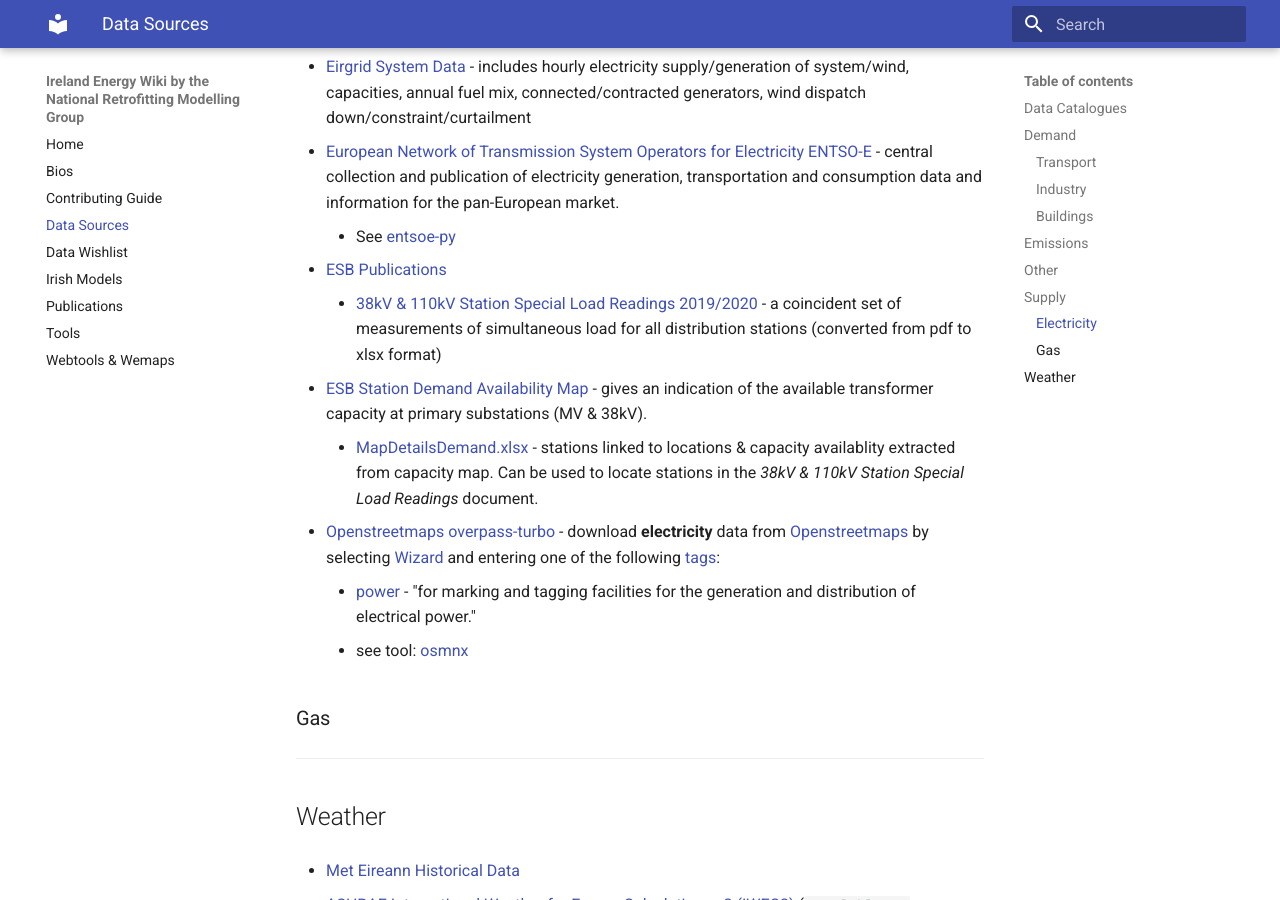
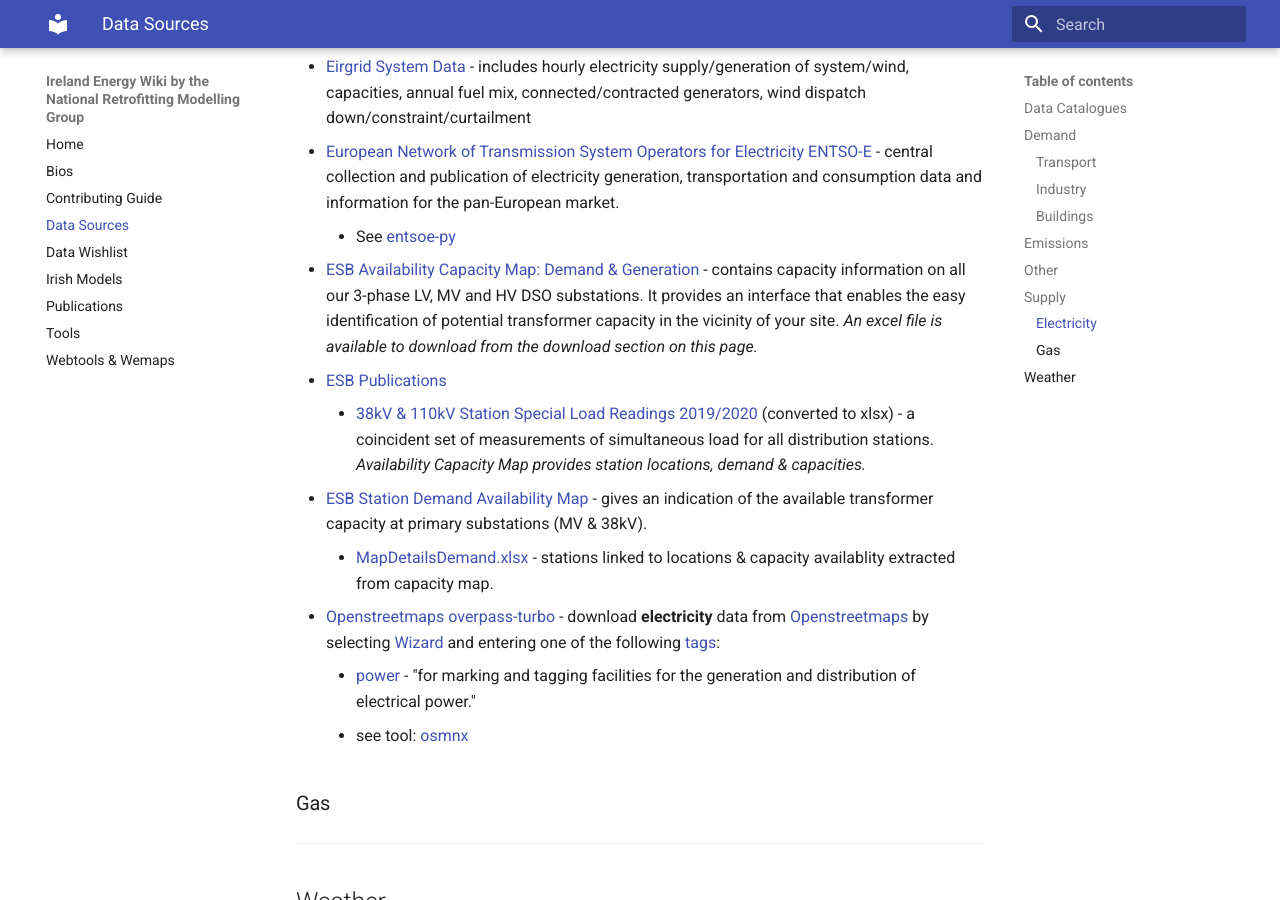
Before and after one commit to energy-modelling-ireland/wiki, an MkDocs documentation site: the page built from docs/Data-Sources.md, in a window 1280 px wide and 900 px high, scrolled down 3868 px. Built offline with MkDocs 1.6.1 and Material for MkDocs 9.7.7, drawn with Linux system fonts in a browser that asks for light colours.

Commit message:
Add ESB Availability Capacity Map Data link (#85)
Highly detailed data on 3-phase LV, MV and HV DSO substation
capacities, locations, loads & remaining capacities

```diff
--- a/docs/Data-Sources.md
+++ b/docs/Data-Sources.md
@@ -125,11 +125,13 @@
 - [European Network of Transmission System Operators for Electricity ENTSO-E](https://www.entsoe.eu/) - central collection and publication of electricity generation, transportation and consumption data and information for the pan-European market.
     - See [entsoe-py](Tools.md)
 
+- [ESB Availability Capacity Map: Demand & Generation](https://www.esbnetworks.ie/new-connections/generator-connections/network-capacity-map) - contains capacity information on all our 3-phase LV, MV and HV DSO substations. It provides an interface that enables the easy identification of potential transformer capacity in the vicinity of your site. *An excel file is available to download from the download section on this page.*
+
 - [ESB Publications](https://www.esbnetworks.ie/tns/publications)
-    - [38kV & 110kV Station Special Load Readings 2019/2020](https://zenodo.org/record/4446588) - a coincident set of measurements of simultaneous load for all distribution stations (converted from pdf to xlsx format)
+    - [38kV & 110kV Station Special Load Readings 2019/2020](https://zenodo.org/record/4446588) (converted to xlsx) - a coincident set of measurements of simultaneous load for all distribution stations. *Availability Capacity Map provides station locations, demand & capacities.*
 
 - [ESB Station Demand Availability Map](https://www.esbnetworks.ie/demand-availability-capacity-map) - gives an indication of the available transformer capacity at primary substations (MV & 38kV).
-    - [MapDetailsDemand.xlsx](https://zenodo.org/record/4495334) - stations linked to locations & capacity availablity extracted from capacity map.  Can be used to locate stations in the *38kV & 110kV Station Special Load Readings* document.
+    - [MapDetailsDemand.xlsx](https://zenodo.org/record/4495334) - stations linked to locations & capacity availablity extracted from capacity map.
 
 - [Openstreetmaps overpass-turbo](https://overpass-turbo.eu/) - download **electricity** data from [Openstreetmaps](https://www.openstreetmap.org) by selecting [Wizard](https://wiki.openstreetmap.org/wiki/Overpass_turbo/Wizard) and entering one of the following [tags](https://taginfo.openstreetmap.org/):
     - [power](https://taginfo.openstreetmap.org/keys/power) - "for marking and tagging facilities for the generation and distribution of electrical power."
```
